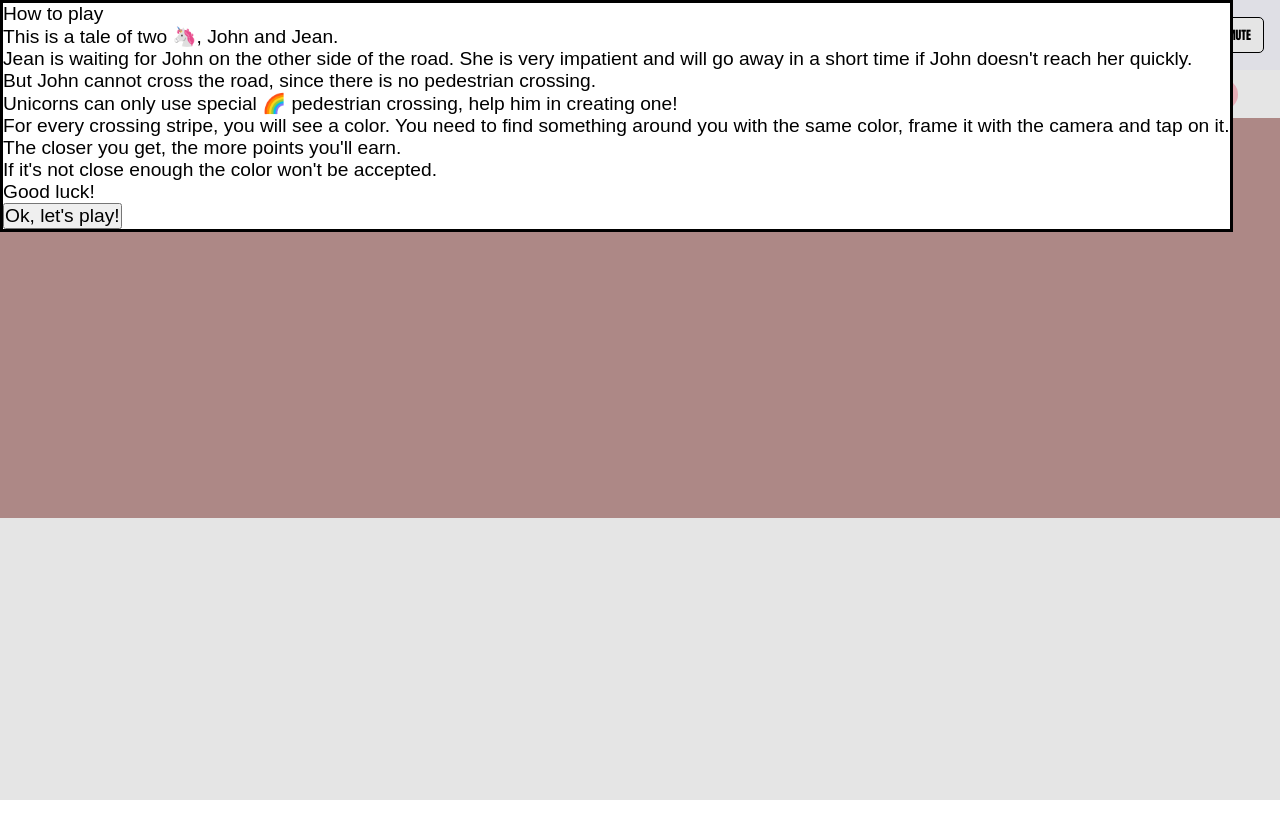
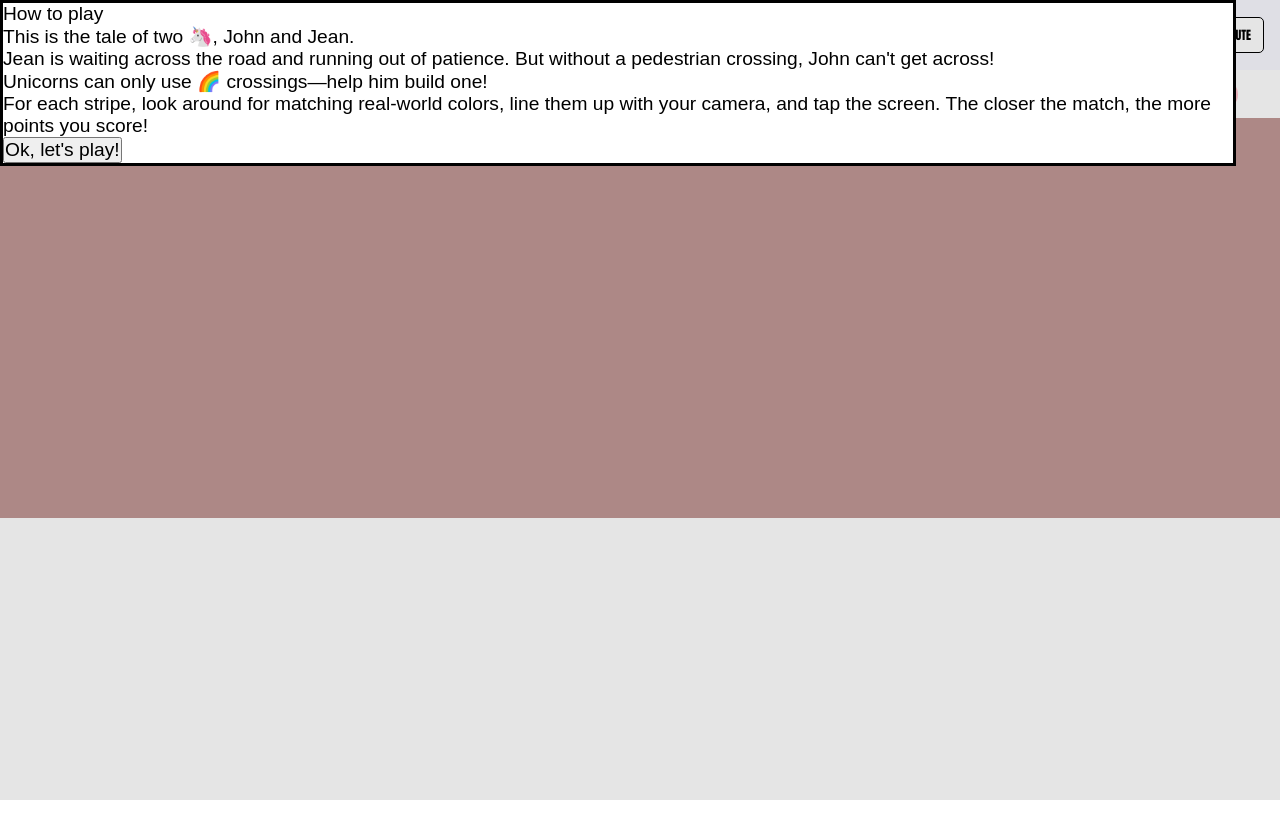
Before and after one commit to fbedussi/shot-the-rainbow, a website built with Vite: page index.html in a window 1280 px wide. Built offline with nearby package versions, Linux system fonts and the light colour scheme; no server answers.

Commit message:
fix: hieght

```diff
--- a/index.html
+++ b/index.html
@@ -12,14 +12,10 @@
   <dialog id="instructions">
     <p class="title">How to play</p>
     <div class="content">
-      <p>This is a tale of two 🦄, John and Jean.</p>
-      <p>Jean is waiting for John on the other side of the road. She is very impatient and will go away in a short time if John doesn't reach her quickly.</p>
-      <p>But John cannot cross the road, since there is no pedestrian crossing.</p>
-      <p>Unicorns can only use special 🌈 pedestrian crossing, help him in creating one!</p>
-      <p>For every crossing stripe, you will see a color. You need to find something around you with the same color, frame it with the camera and tap on it.</p>
-      <p>The closer you get, the more points you'll earn.</p>
-      <p>If it's not close enough the color won't be accepted.</p>
-      <p>Good luck!</p>
+      <p>This is the tale of two 🦄, John and Jean.</p>
+      <p>Jean is waiting across the road and running out of patience. But without a pedestrian crossing, John can't get across!</p>
+      <p>Unicorns can only use 🌈 crossings—help him build one!</p>
+      <p>For each stripe, look around for matching real-world colors, line them up with your camera, and tap the screen. The closer the match, the more points you score!</p>
     </div>
     <button type="button" commandfor="instructions" command="close">Ok, let's play!</button>
   </dialog>
--- a/src/style.css
+++ b/src/style.css
@@ -10,6 +10,7 @@ button {
 }
 
 @keyframes impatient {
+
 	0%,
 	100% {
 		transform: rotate(0deg);
@@ -25,6 +26,7 @@ button {
 }
 
 @keyframes impatient-flipped {
+
 	0%,
 	100% {
 		transform: scale(-1, 1) rotate(0deg);
@@ -40,6 +42,7 @@ button {
 }
 
 @keyframes pulse {
+
 	0%,
 	100% {
 		transform: translate(-50%, 40%) scale(1);
@@ -52,7 +55,9 @@ button {
 
 html,
 body {
-	height: 100vh;
+	height: 100%;
+	/* biome-ignore lint/suspicious/noDuplicateProperties: fallback */
+	height: 100dvh;
 }
 
 body {
@@ -87,7 +92,7 @@ dialog:open {
 		padding: 0 1rem;
 	}
 
-	p + p {
+	p+p {
 		margin-top: 0.75rem;
 	}
 
@@ -175,7 +180,7 @@ header {
 				view-transition-name: unicorn-marker;
 			}
 
-			~ .swatch::before {
+			~.swatch::before {
 				content: "";
 				position: absolute;
 				width: 100%;
--- a/src/user-video.ts
+++ b/src/user-video.ts
@@ -64,7 +64,7 @@ export class UserVideo extends HTMLElement {
 	private initVideo() {
 		this.appendChild(this.video);
 
-		this.startWebcam().catch((err) => {
+		this.startWebcam().catch(() => {
 			alert("Could not access webcam");
 		});
 
```
Also changed, not shown: readme.md (added), 1 other file.
